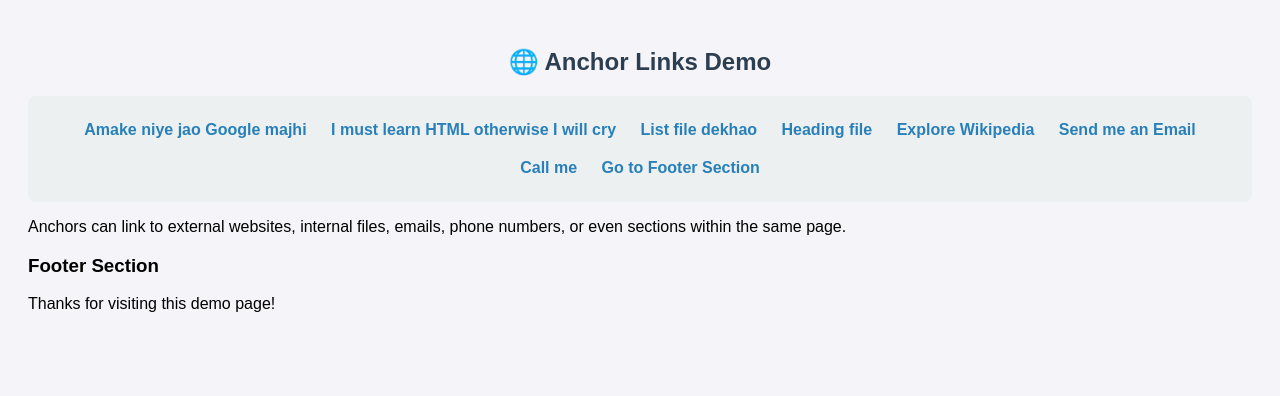
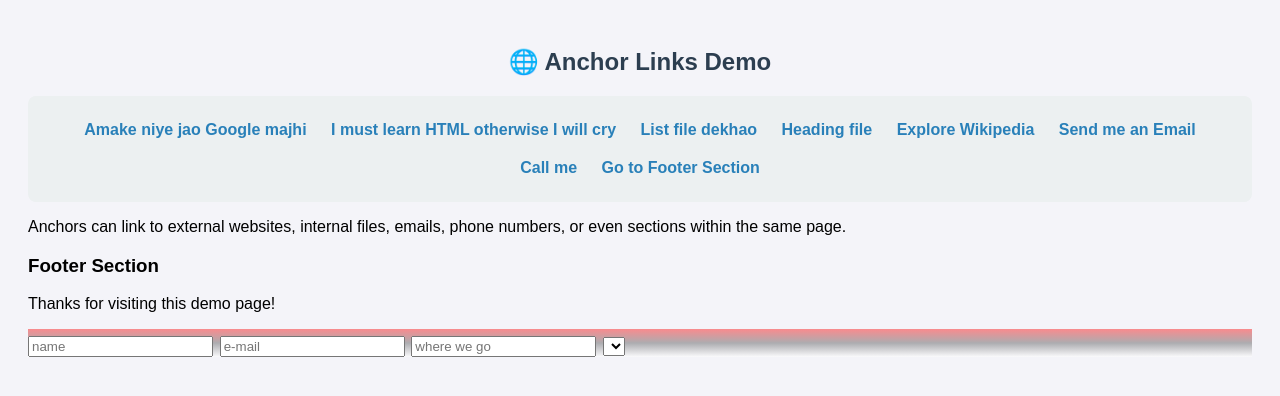
Before and after one commit to shanta90/hero-dev-code, a plain HTML site: page anchor.html in a window 1280 px wide. Drawn offline with Linux system fonts and the light colour scheme.

Commit message:
added some section and style

```diff
--- a/anchor.html
+++ b/anchor.html
@@ -8,6 +8,12 @@
       font-family: Arial, sans-serif;
       background-color: #f4f4f9;
       padding: 20px;
+    }
+    .form {
+      color: #e74c3c;
+      background:linear-gradient(rgba(255, 0, 0, 0.433), rgba(0, 0, 0, 0.295), rgba(255, 255, 255, 0.546));
+      font-size: x-large;
+
     }
     h2 {
       color: #2c3e50;
@@ -54,6 +60,16 @@
 
   <h3 id="footer">Footer Section</h3>
   <p>Thanks for visiting this demo page!</p>
+  <form class="form">
+    <input type="text" placeholder="name">
+  <input type="e-mail" name="" id="" placeholder="e-mail">
+  <input type="text" placeholder="where we go">
+  <select name="where we go" id="">
+    <option value="bangladesh"></option>
+    <option value="india"></option>
+    <option value="malduves"></option>
+  </select>
+  </form>
 
 </body>
 </html>
```
